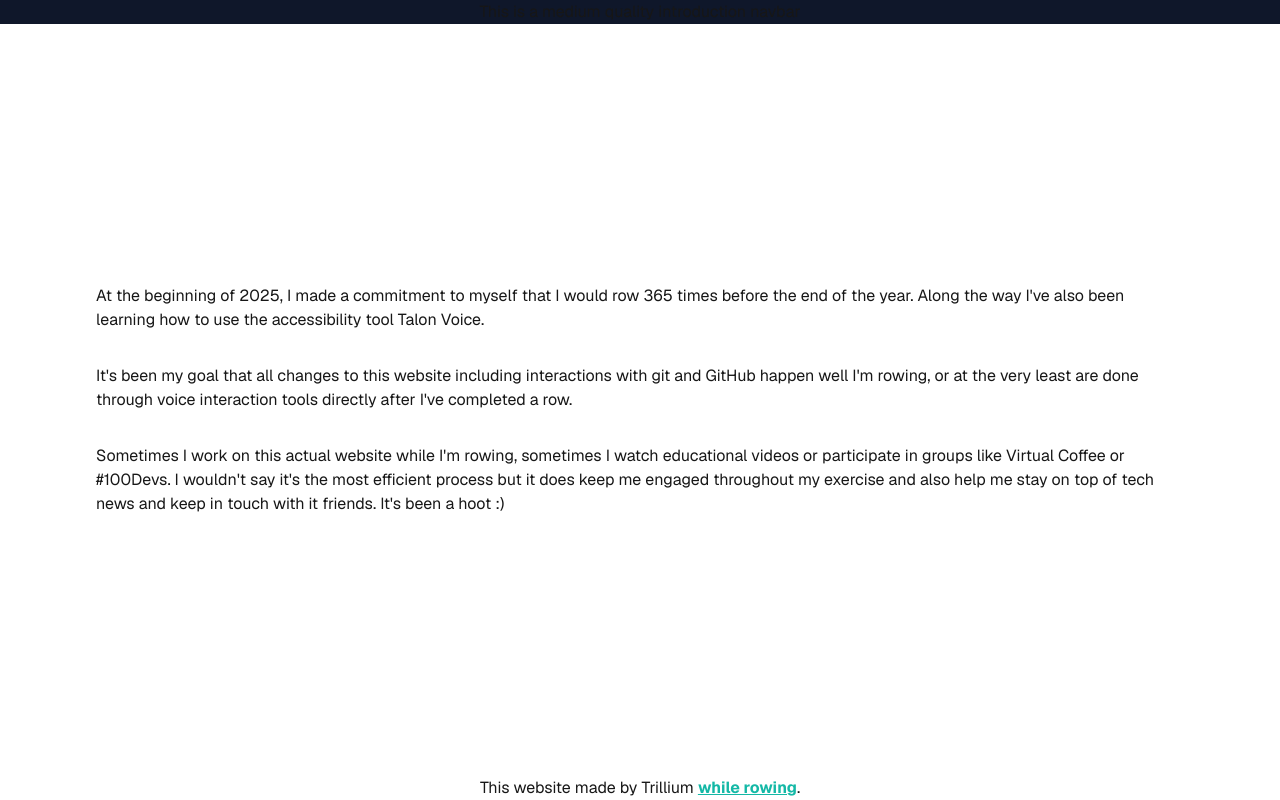
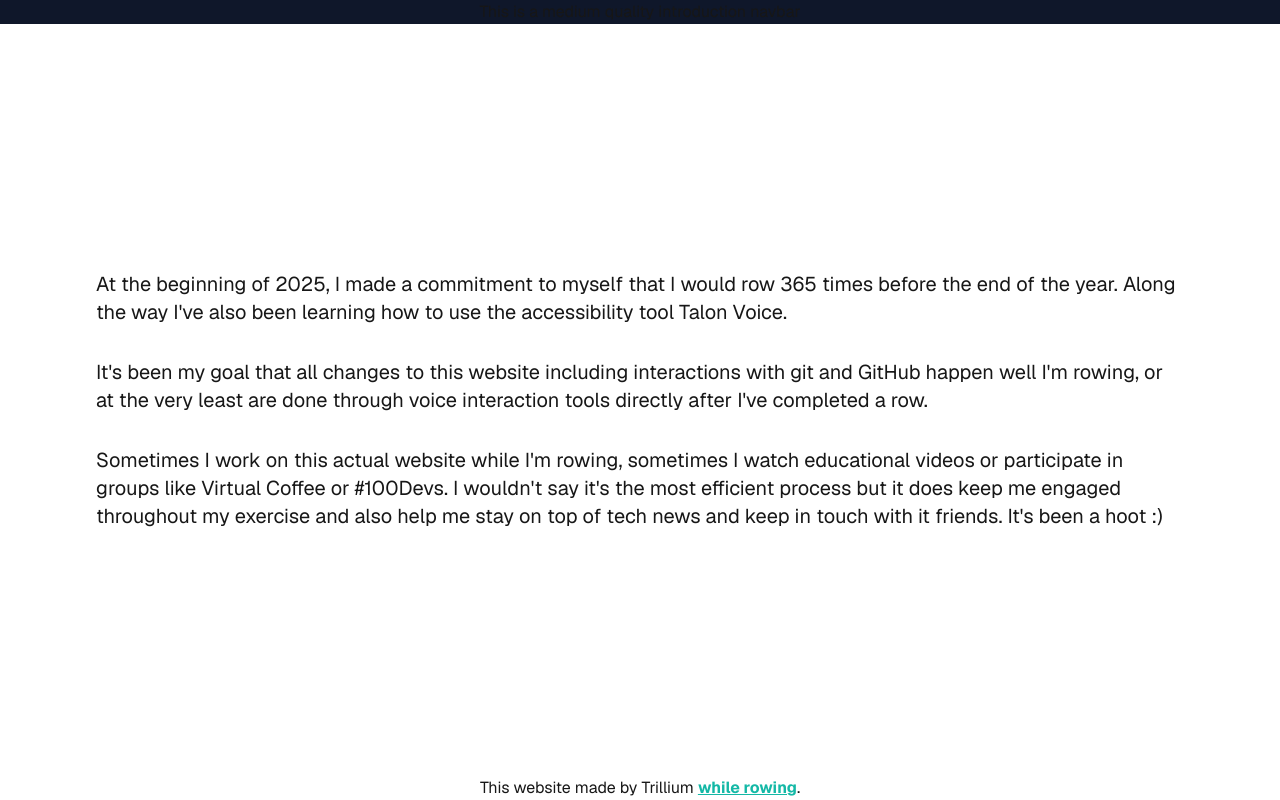
Before and after one commit to trillium/row_tracker, a Next.js app: page /while_rowing in a window 1280 px wide. Built offline with nearby package versions, Linux system fonts and the light colour scheme.

Commit message:
style: Increased text size in while_rowing page

```diff
--- a/src/app/while_rowing/page.tsx
+++ b/src/app/while_rowing/page.tsx
@@ -4,7 +4,7 @@
   return (
     <div className="items-center justify-items-center flex flex-row flex-grow h-full p-8 pb-20 gap-16 sm:p-20 font-[family-name:var(--font-geist-sans)]">
       <main className="flex flex-col gap-8 row-start-2 items-center justify-center max-w-screen">
-        <div className="flex flex-col gap-8 p-4">
+        <div className="flex flex-col gap-8 p-4 text-xl">
           <p className="">
             At the beginning of 2025, I made a commitment to myself that I would
             row 365 times before the end of the year. Along the way I've also
```
